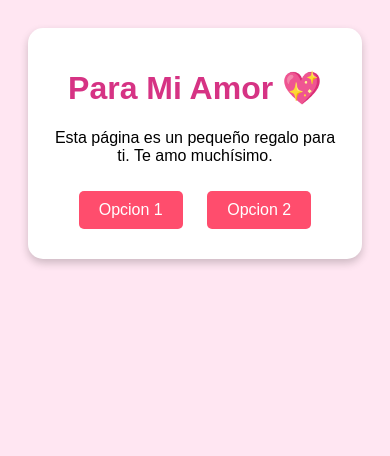
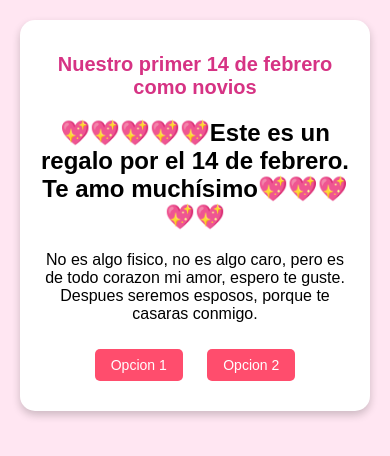
Before and after one commit to DavidPr03/Valentines-Day, a plain HTML site: page index.html in a window 390 px wide. Drawn offline with Linux system fonts and the light colour scheme.

Commit message:
Add files via upload

```diff
--- a/index.html
+++ b/index.html
@@ -3,13 +3,15 @@
 <head>
     <meta charset="UTF-8">
     <meta name="viewport" content="width=device-width, initial-scale=1.0">
-    <title>Para Mi Amor</title>
+    <title>Para ti mi Amorchi</title>
     <link rel="stylesheet" href="styles.css">
 </head>
 <body>
     <div class="container">
-        <h1>Para Mi Amor 💖</h1>
-        <p>Esta página es un pequeño regalo para ti. Te amo muchísimo.</p>
+        <h1>Nuestro primer 14 de febrero como novios</h1>
+        <h2>💖💖💖💖💖Este es un regalo por el 14 de febrero. Te amo muchísimo💖💖💖💖💖</h2>
+        <p>No es algo fisico, no es algo caro, pero es de todo corazon mi amor, espero te guste.<br>
+        Despues seremos esposos, porque te casaras conmigo.</p>
         <a href="video.html" class="btn">Opcion 1</a>
         <a href="poema.html" class="btn">Opcion 2</a>
     </div>
--- a/styles.css
+++ b/styles.css
@@ -3,6 +3,7 @@ body {
     background-color: #ffe6f2;
     text-align: center;
     padding: 20px;
+    margin: 0;
 }
 
 .container {
@@ -16,11 +17,14 @@ body {
 
 h1 {
     color: #d63384;
+    font-size: 24px;
 }
 
 .poema {
     font-style: italic;
     color: #555;
+    font-size: 18px;
+    margin-bottom: 20px;
 }
 
 .btn {
@@ -39,6 +43,21 @@ h1 {
 
 video {
     width: 100%;
-    max-width: 500px;
+    max-width: 100%;
     border-radius: 10px;
 }
+
+@media screen and (max-width: 768px) {
+    h1 {
+        font-size: 20px;
+    }
+
+    .poema {
+        font-size: 16px;
+    }
+
+    .btn {
+        padding: 8px 16px;
+        font-size: 14px;
+    }
+}
```
Also changed, not shown: video.html (+3 -1 lines).
